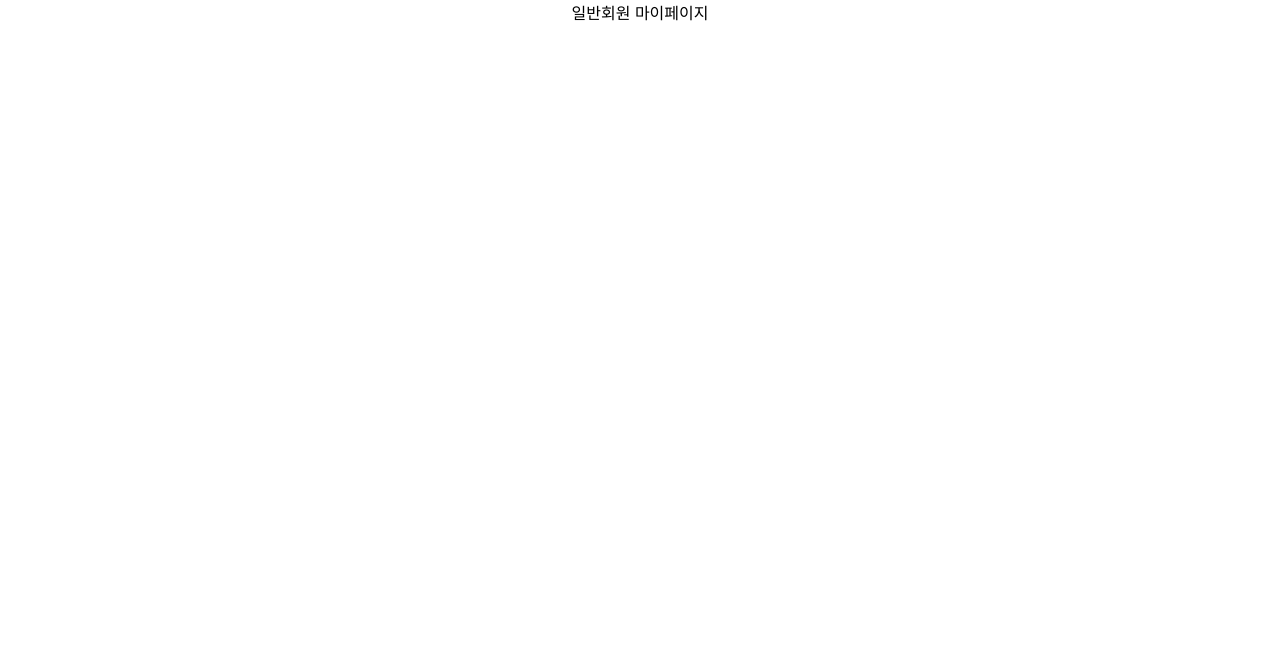
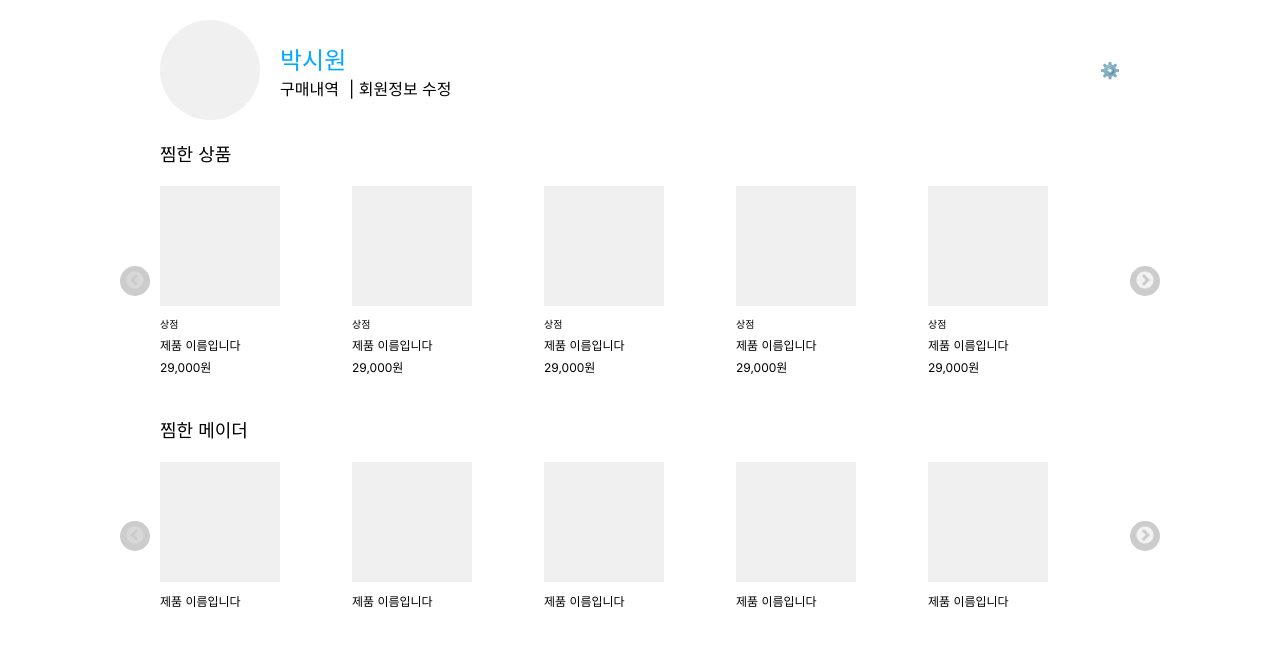
Before and after one commit to Uni-Made/FE, a React (Vite) app in the folder FE/: page /defaultMyPage in a window 1280 px wide. Shown: the top 646 px of the page. Built offline with nearby package versions, Linux system fonts and the light colour scheme.

Commit message:
DefaultMyPage 밑 PurchaseHistory 밑 UserInfoUpdate 페이지 추가

```diff
--- a/FE/package.json
+++ b/FE/package.json
@@ -36,6 +36,6 @@
     "eslint-plugin-react": "^7.34.2",
     "eslint-plugin-react-hooks": "^4.6.2",
     "eslint-plugin-react-refresh": "^0.4.7",
-    "vite": "^5.3.1"
+    "vite": "^5.3.4"
   }
 }
--- a/FE/src/pages/DefaultMyPage/DefaultMyPage.jsx
+++ b/FE/src/pages/DefaultMyPage/DefaultMyPage.jsx
@@ -1,7 +1,102 @@
-import React from "react";
+import React from 'react';
+import Slider from 'react-slick';
+import { useNavigate } from 'react-router-dom';
+import {
+  CONTAINER,
+  PROFILE_CONTAINER,
+  PROFILE_IMAGE,
+  PROFILE_NAME,
+  PROFILE_LINK,
+  SETTINGS_ICON,
+  SECTION_CONTAINER,
+  SECTION_TITLE,
+  ITEM_CONTAINER,
+  PRODUCT_CARD,
+  PRODUCT_DETAILS,
+  SHOP_NAME,
+  PRODUCT_NAME,
+  PRODUCT_PRICE,
+  ARROW
+} from './DefaultMyPage.style';
+import 'slick-carousel/slick/slick.css';
+import 'slick-carousel/slick/slick-theme.css';
 
-function DefaultMyPage() {
-  return <div>일반회원 마이페이지</div>;
-}
+const NextArrow = (props) => {
+  const { className, onClick } = props;
+  return (
+    <ARROW className={className} onClick={onClick}>
+      ➡️
+    </ARROW>
+  );
+};
+
+const PrevArrow = (props) => {
+  const { className, onClick } = props;
+  return (
+    <ARROW className={className} onClick={onClick}>
+      ⬅️
+    </ARROW>
+  );
+};
+
+const renderProductList = (title, isMaiders = false) => {
+  const settings = {
+    dots: false,
+    infinite: false,
+    speed: 500,
+    slidesToShow: 5,
+    slidesToScroll: 1,
+    nextArrow: <NextArrow />,
+    prevArrow: <PrevArrow />
+  };
+
+  return (
+    <SECTION_CONTAINER>
+      <SECTION_TITLE>{title}</SECTION_TITLE>
+      <Slider {...settings}>
+        {[...Array(10)].map((_, index) => (
+          <ITEM_CONTAINER key={index}>
+            <PRODUCT_CARD />
+            <PRODUCT_DETAILS>
+              {!isMaiders && <SHOP_NAME>상점</SHOP_NAME>}
+              <PRODUCT_NAME>제품 이름입니다</PRODUCT_NAME>
+              {!isMaiders && <PRODUCT_PRICE>29,000원</PRODUCT_PRICE>}
+            </PRODUCT_DETAILS>
+          </ITEM_CONTAINER>
+        ))}
+      </Slider>
+    </SECTION_CONTAINER>
+  );
+};
+
+const DefaultMyPage = () => {
+  const navigate = useNavigate();
+
+  const handlePurchaseHistory = () => {
+    navigate('/purchase-history');
+  };
+
+  const handleMemberInfoEdit = () => {
+    navigate('/update-info');
+  };
+
+  return (
+    <CONTAINER>
+      <PROFILE_CONTAINER>
+        <PROFILE_IMAGE />
+        <div>
+          <PROFILE_NAME>박시원</PROFILE_NAME>
+          <div>
+            <PROFILE_LINK onClick={handlePurchaseHistory}>구매내역</PROFILE_LINK>|{'   '}
+            <PROFILE_LINK onClick={handleMemberInfoEdit}>회원정보 수정</PROFILE_LINK>
+          </div>
+        </div>
+        <SETTINGS_ICON>⚙️</SETTINGS_ICON>
+      </PROFILE_CONTAINER>
+      {renderProductList('찜한 상품')}
+      {renderProductList('찜한 메이더', true)}
+    </CONTAINER>
+  );
+};
 
 export default DefaultMyPage;
--- a/FE/src/pages/DefaultMyPage/DefaultMyPage.style.js
+++ b/FE/src/pages/DefaultMyPage/DefaultMyPage.style.js
@@ -0,0 +1,108 @@
+import styled from 'styled-components';
+
+export const CONTAINER = styled.div`
+  width: 1000px;
+  margin: 0 auto;
+  padding: 20px;
+  font-family: Arial, sans-serif;
+`;
+
+export const PROFILE_CONTAINER = styled.div`
+  display: flex;
+  align-items: center;
+  margin-bottom: 20px;
+  justify-content: flex-start;
+`;
+
+export const PROFILE_IMAGE = styled.div`
+  width: 100px;
+  height: 100px;
+  border-radius: 50%;
+  background-color: #f0f0f0;
+  margin-right: 20px;
+  position: relative;
+`;
+
+export const PROFILE_NAME = styled.div`
+  font-size: 24px;
+  color: #00aaff;
+  text-align: left;
+`;
+
+export const PROFILE_LINK = styled.span`
+  font-size: 16px;
+  cursor: pointer;
+  margin-right: 10px;
+
+  &:hover {
+    text-decoration: underline;
+  }
+`;
+
+export const SETTINGS_ICON = styled.div`
+  margin-left: auto;
+  cursor: pointer;
+`;
+
+export const SECTION_CONTAINER = styled.div`
+  margin-bottom: 40px;
+`;
+
+export const SECTION_TITLE = styled.div`
+  font-size: 18px;
+  margin-bottom: 20px;
+  text-align: left;
+`;
+
+export const ITEM_CONTAINER = styled.div`
+  display: flex;
+  flex-direction: column;
+  align-items: flex-start;
+`;
+
+export const PRODUCT_CARD = styled.div`
+  width: 120px;
+  height: 120px;
+  background-color: #f0f0f0;
+  margin-bottom: 10px;
+`;
+
+export const PRODUCT_DETAILS = styled.div`
+  width: 120px;
+  text-align: left;
+`;
+
+export const SHOP_NAME = styled.div`
+  font-size: 10px;
+  margin-bottom: 5px;
+`;
+
+export const PRODUCT_NAME = styled.div`
+  font-size: 12px;
+  margin-top: 5px;
+`;
+
+export const PRODUCT_PRICE = styled.div`
+  font-size: 12px;
+  margin-top: 5px;
+`;
+
+export const ARROW = styled.div`
+  display: flex;
+  align-items: center;
+  justify-content: center;
+  width: 30px;
+  height: 30px;
+  background-color: #ccc;
+  border-radius: 50%;
+  cursor: pointer;
+  z-index: 1;
+
+  &.slick-prev {
+    left: -40px;
+  }
+
+  &.slick-next {
+    right: -40px;
+  }
+`;
--- a/FE/src/pages/MaderMyPage/MaderMyPage.jsx
+++ /dev/null
@@ -1,7 +0,0 @@
-import React from "react";
-
-function MaderMyPage() {
-  return <div>판매자 마이페이지</div>;
-}
-
-export default MaderMyPage;
```
Also changed, not shown: FE/src/pages/DefaultMyPage/PurchaseHistoryPage.jsx (added, +42 -0 lines), FE/src/pages/DefaultMyPage/PurchaseHistoryPage.style.js (added, +41 -0 lines), FE/src/pages/DefaultMyPage/UserInfoUpdatePage.jsx (added, +42 -0 lines), FE/src/pages/DefaultMyPage/UserInfoUpdatePage.style.js (added, +52 -0 lines), FE/src/pages/MaderMyPage/MaderMyPage.style.js (deleted), 2 other files (tests, documents, lock files or other folders).
